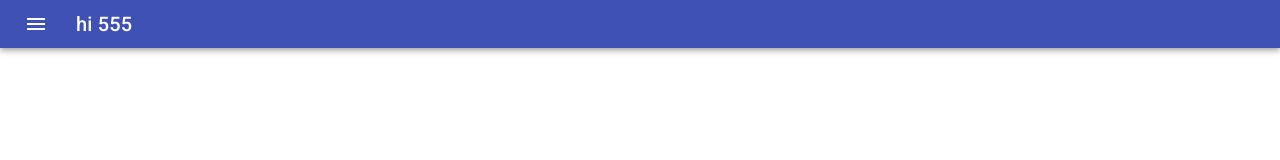
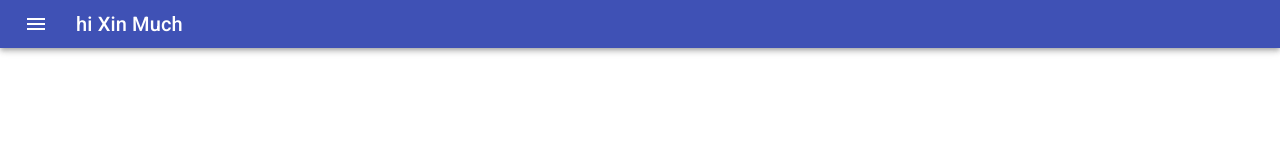
Before and after one commit to Phurit-Duan/finalproject-frontend, a React (Create React App) app: page / in a window 1280 px wide. Shown: the top 160 px of the page. Built offline with nearby package versions, Linux system fonts and the light colour scheme.

Commit message:
edit text

```diff
--- a/src/App.js
+++ b/src/App.js
@@ -26,7 +26,7 @@ export default function DenseAppBar() {
             <MenuIcon />
           </IconButton>
           <Typography variant="h6" color="inherit">
-            hi 555
+            hi Xin Much
           </Typography>
         </Toolbar>
       </AppBar>
```
